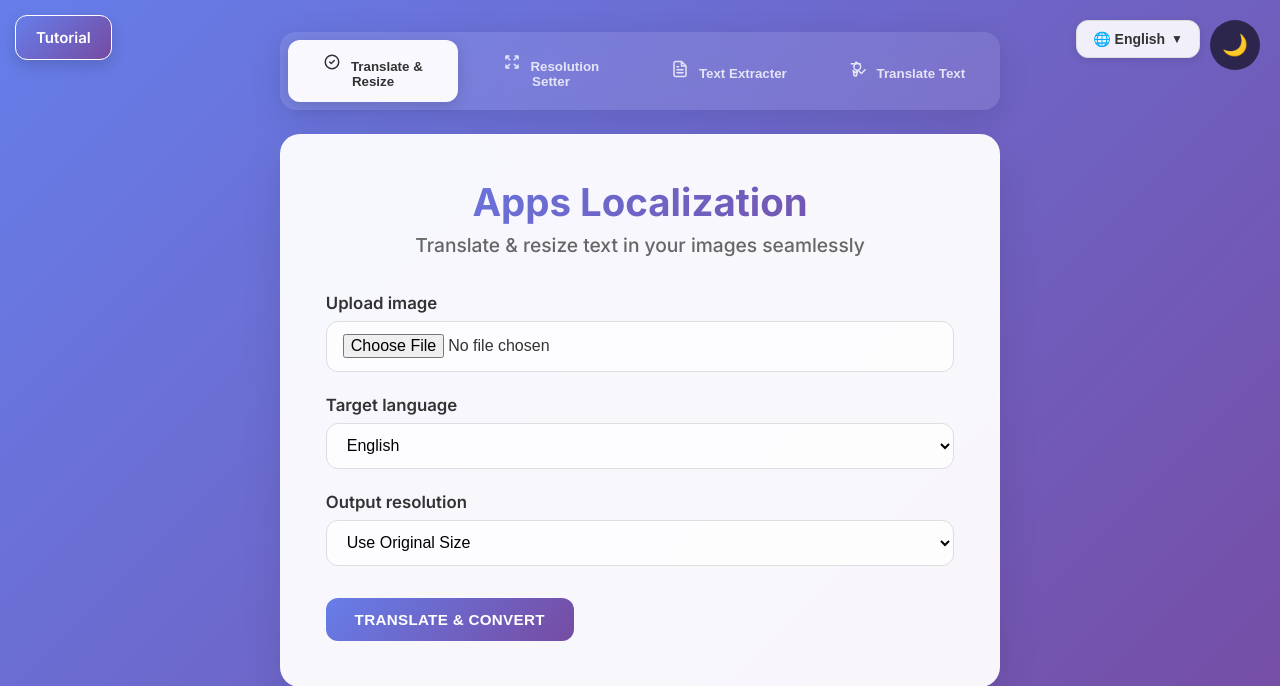
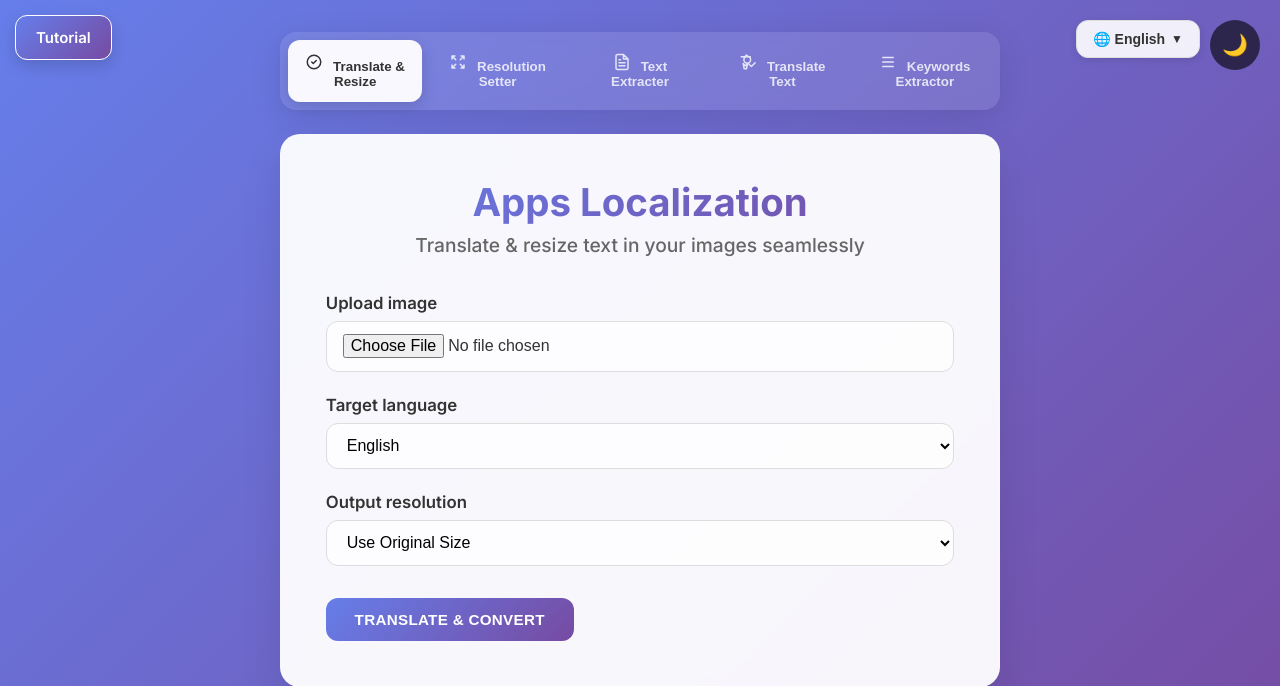
Before and after one commit to maarijsabasoft/AppsLocalization, a Flask app: page / in a window 1280 px wide. Shown: the top 686 px of the page. Run offline with Flask 3, Linux system fonts and the light colour scheme; some libraries are stand-ins or nearby versions.

Commit message:
Update index.html

```diff
--- a/templates/index.html
+++ b/templates/index.html
@@ -766,6 +766,12 @@
         <path d="M3 5H15M9 3V5M10.5 3L12.5 5M7 21L5.5 14L8.5 17L11.5 14L10 21H7ZM21.5 13L16.5 18L13.5 15M15.5 9C15.5 11.4853 13.4853 13.5 11 13.5C8.51472 13.5 6.5 11.4853 6.5 9C6.5 6.51472 8.51472 4.5 11 4.5C13.4853 4.5 15.5 6.51472 15.5 9Z" stroke="currentColor" stroke-width="2" stroke-linecap="round" stroke-linejoin="round"/>
       </svg>
       Translate Text
+    </button>
+ <button class="tab" data-tab="keywords-extractor">
+    <svg width="18" height="18" viewBox="0 0 24 24" fill="none" xmlns="http://www.w3.org/2000/svg" style="margin-right: 6px;">
+      <path d="M5 12H19M5 6H19M5 18H19" stroke="currentColor" stroke-width="2" stroke-linecap="round" stroke-linejoin="round"/>
+    </svg>
+    Keywords Extractor
   </button>
 </div>
 
@@ -1040,7 +1046,7 @@
           <option value="ru">Russian</option>
           <option value="ja">Japanese</option>
           <option value="ko">Korean</option>
-          <!-- <option value="zh">Chinese</option> -->
+          <option value="zh">Chinese</option>
           <option value="ar">Arabic</option>
           <option value="hi">Hindi</option>
         </select>
@@ -1049,7 +1055,7 @@
       </form>
 
       <div class="usage-counter">
-        <span id="usage-count">0</span>/10 translations used today
+        <span id="usage-count">0</span>/500 translations used today
       </div>
 
       <div id="translate-result" class="result" style="display: none;">
@@ -1060,15 +1066,32 @@
         </p>
       </div>
     </div>
+<!-- Keywords Extractor Tab Content -->
+<div id="keywords-extractor" class="tab-content">
+  <form id="keywords-form">
+    <label for="input-text" data-i18n="enter_text">Enter Text (optional)</label>
+    <textarea id="input-text" placeholder="Type your text here..." rows="5"></textarea>
+    <label for="input-image" data-i18n="upload_image">Or Upload Image (optional)</label>
+    <input type="file" id="input-image" accept="image/*">
+    <button type="submit" data-i18n="extract_keywords">Extract Keywords</button>
+  </form>
+
+  <div id="keywords-result" class="result" style="display: none;">
+    <h3 data-i18n="extracted_keywords">Extracted Keywords:</h3>
+    <div class="text-result" id="keywords-text"></div>
+    <p style="display: flex; gap: 10px; margin-top: 1rem;">
+      <button id="copy-keywords" class="download-btn" data-i18n="copy_text">Copy Text</button>
+      <button id="download-keywords" class="download-btn" data-i18n="download_txt">Download as TXT</button>
+    </p>
+  </div>
+</div>
   </main>
 
   <div id="processing-overlay">
     <div class="spinner"></div>
     <p data-i18n="processing">Processing your image… please wait!</p>
   </div>
-
 <script>
-
 // Translations
 const translations = {
   en: {
@@ -1110,25 +1133,30 @@ const translations = {
     download_image: "Download Image",
     share_image: "Share Image",
     processing: "Processing your image… please wait!",
-    tutorial: "Tutorial"
+    tutorial: "Tutorial",
+    enter_text: "Enter Text (optional)",
+    extract_keywords: "Extract Keywords",
+    extracted_keywords: "Extracted Keywords",
+    copy_text: "Copy Text",
+    download_txt: "Download as TXT"
   },
   fr: {
-    app_title: "Localisation d'Applications",
-    app_subtitle: "Traduisez et redimensionnez le texte dans vos images facilement",
-    upload_image: "Télécharger l'image",
+    app_title: "Localisation d'applications",
+    app_subtitle: "Traduisez et redimensionnez le texte dans vos images sans effort",
+    upload_image: "Télécharger une image",
     target_language: "Langue cible",
     output_resolution: "Résolution de sortie",
     original_size: "Utiliser la taille originale",
-    translate_convert: "Traduire et Convertir",
+    translate_convert: "Traduire et convertir",
     font: "Police",
-    upload_font: "Télécharger Police (.ttf, .otf)",
+    upload_font: "Télécharger une police (.ttf, .otf)",
     size: "Taille",
     color: "Couleur",
     outline: "Contour",
     width: "Largeur",
     height: "Hauteur",
     bg_color: "Couleur de fond",
-    align: "Aligner",
+    align: "Alignement",
     left: "Gauche",
     center: "Centre",
     right: "Droite",
@@ -1143,39 +1171,44 @@ const translations = {
     style: "Style",
     italic: "Italique",
     add: "Ajouter",
-    add_text: "Ajouter Texte",
+    add_text: "Ajouter du texte",
     delete: "Supprimer",
     pen: "Stylo",
-    pen_color: "Couleur Stylo",
-    pen_width: "Largeur Stylo",
-    download_image: "Télécharger Image",
-    share_image: "Partager Image",
-    processing: "Traitement de votre image… veuillez patienter!",
-    tutorial: "Tutoriel"
+    pen_color: "Couleur du stylo",
+    pen_width: "Largeur du stylo",
+    download_image: "Télécharger l'image",
+    share_image: "Partager l'image",
+    processing: "Traitement de votre image… veuillez patienter !",
+    tutorial: "Tutoriel",
+    enter_text: "Entrer du texte (facultatif)",
+    extract_keywords: "Extraire les mots-clés",
+    extracted_keywords: "Mots-clés extraits",
+    copy_text: "Copier le texte",
+    download_txt: "Télécharger en TXT"
   },
   de: {
-    app_title: "App-Lokalisierung",
-    app_subtitle: "Text in Ihren Bildern übersetzen und skalieren",
+    app_title: "Apps-Lokalisierung",
+    app_subtitle: "Text in Ihren Bildern nahtlos übersetzen und skalieren",
     upload_image: "Bild hochladen",
     target_language: "Zielsprache",
-    output_resolution: "Ausgabequalität",
+    output_resolution: "Ausgabeauflösung",
     original_size: "Originalgröße verwenden",
-    translate_convert: "Übersetzen und Konvertieren",
+    translate_convert: "Übersetzen und konvertieren",
     font: "Schriftart",
     upload_font: "Schriftart hochladen (.ttf, .otf)",
     size: "Größe",
     color: "Farbe",
-    outline: "Kontur",
+    outline: "Umriss",
     width: "Breite",
     height: "Höhe",
     bg_color: "Hintergrundfarbe",
-    align: "Ausrichten",
+    align: "Ausrichtung",
     left: "Links",
     center: "Zentriert",
     right: "Rechts",
     animation: "Animation",
     none: "Keine",
-    bounce: "Springen",
+    bounce: "Hüpfen",
     pulse: "Pulsieren",
     opacity: "Deckkraft",
     weight: "Gewicht",
@@ -1191,58 +1224,68 @@ const translations = {
     pen_width: "Stiftbreite",
     download_image: "Bild herunterladen",
     share_image: "Bild teilen",
-    processing: "Bild wird verarbeitet… bitte warten!",
-    tutorial: "Anleitung"
+    processing: "Ihr Bild wird verarbeitet… bitte warten!",
+    tutorial: "Anleitung",
+    enter_text: "Text eingeben (optional)",
+    extract_keywords: "Schlüsselwörter extrahieren",
+    extracted_keywords: "Extrahierte Schlüsselwörter",
+    copy_text: "Text kopieren",
+    download_txt: "Als TXT herunterladen"
   },
   es: {
-    app_title: "Localización de Aplicaciones",
-    app_subtitle: "Traduce y redimensiona texto en tus imágenes fácilmente",
+    app_title: "Localización de aplicaciones",
+    app_subtitle: "Traduce y redimensiona el texto en tus imágenes sin problemas",
     upload_image: "Subir imagen",
     target_language: "Idioma objetivo",
     output_resolution: "Resolución de salida",
     original_size: "Usar tamaño original",
-    translate_convert: "Traducir y Convertir",
+    translate_convert: "Traducir y convertir",
     font: "Fuente",
-    upload_font: "Subir Fuente (.ttf, .otf)",
+    upload_font: "Subir fuente (.ttf, .otf)",
     size: "Tamaño",
     color: "Color",
     outline: "Contorno",
     width: "Ancho",
-    height: "Altura",
+    height: "Alto",
     bg_color: "Color de fondo",
-    align: "Alinear",
+    align: "Alineación",
     left: "Izquierda",
     center: "Centro",
     right: "Derecha",
     animation: "Animación",
     none: "Ninguna",
     bounce: "Rebotar",
-    pulse: "Pulso",
+    pulse: "Pulsar",
     opacity: "Opacidad",
     weight: "Peso",
     normal: "Normal",
     bold: "Negrita",
     style: "Estilo",
     italic: "Cursiva",
-    add: "Agregar",
-    add_text: "Agregar Texto",
+    add: "Añadir",
+    add_text: "Añadir texto",
     delete: "Eliminar",
     pen: "Lápiz",
-    pen_color: "Color del Lápiz",
-    pen_width: "Ancho del Lápiz",
-    download_image: "Descargar Imagen",
-    share_image: "Compartir Imagen",
+    pen_color: "Color del lápiz",
+    pen_width: "Ancho del lápiz",
+    download_image: "Descargar imagen",
+    share_image: "Compartir imagen",
     processing: "Procesando tu imagen… ¡por favor espera!",
-    tutorial: "Tutorial"
+    tutorial: "Tutorial",
+    enter_text: "Ingresar texto (opcional)",
+    extract_keywords: "Extraer palabras clave",
+    extracted_keywords: "Palabras clave extraídas",
+    copy_text: "Copiar texto",
+    download_txt: "Descargar como TXT"
   },
   nl: {
-    app_title: "App-localisatie",
-    app_subtitle: "Vertaal en verander de grootte van tekst in uw afbeeldingen naadloos",
+    app_title: "Apps-lokalisatie",
+    app_subtitle: "Vertaal en wijzig de grootte van tekst in je afbeeldingen naadloos",
     upload_image: "Afbeelding uploaden",
     target_language: "Doeltaal",
     output_resolution: "Uitvoerresolutie",
     original_size: "Originele grootte gebruiken",
-    translate_convert: "Vertalen en Converteren",
+    translate_convert: "Vertalen en converteren",
     font: "Lettertype",
     upload_font: "Lettertype uploaden (.ttf, .otf)",
     size: "Grootte",
@@ -1251,7 +1294,7 @@ const translations = {
     width: "Breedte",
     height: "Hoogte",
     bg_color: "Achtergrondkleur",
-    align: "Uitlijnen",
+    align: "Uitlijning",
     left: "Links",
     center: "Midden",
     right: "Rechts",
@@ -1259,7 +1302,7 @@ const translations = {
     none: "Geen",
     bounce: "Stuiteren",
     pulse: "Pulseren",
-    opacity: "Doorzichtigheid",
+    opacity: "Dekking",
     weight: "Gewicht",
     normal: "Normaal",
     bold: "Vet",
@@ -1270,94 +1313,109 @@ const translations = {
     delete: "Verwijderen",
     pen: "Pen",
     pen_color: "Penkleur",
-    pen_width: "Pendikte",
+    pen_width: "Penbreedte",
     download_image: "Afbeelding downloaden",
     share_image: "Afbeelding delen",
-    processing: "Uw afbeelding wordt verwerkt… even geduld!",
-    tutorial: "Handleiding"
+    processing: "Je afbeelding wordt verwerkt… even geduld!",
+    tutorial: "Handleiding",
+    enter_text: "Voer tekst in (optioneel)",
+    extract_keywords: "Trefwoorden extraheren",
+    extracted_keywords: "Geëxtraheerde trefwoorden",
+    copy_text: "Tekst kopiëren",
+    download_txt: "Downloaden als TXT"
   },
   it: {
-    app_title: "Localizzazione App",
+    app_title: "Localizzazione di applicazioni",
     app_subtitle: "Traduci e ridimensiona il testo nelle tue immagini senza problemi",
     upload_image: "Carica immagine",
     target_language: "Lingua di destinazione",
     output_resolution: "Risoluzione di output",
     original_size: "Usa dimensione originale",
-    translate_convert: "Traduci e Converti",
+    translate_convert: "Traduci e converti",
     font: "Carattere",
-    upload_font: "Carica Carattere (.ttf, .otf)",
+    upload_font: "Carica carattere (.ttf, .otf)",
     size: "Dimensione",
     color: "Colore",
     outline: "Contorno",
     width: "Larghezza",
     height: "Altezza",
-    bg_color: "Colore sfondo",
-    align: "Allinea",
+    bg_color: "Colore di sfondo",
+    align: "Allineamento",
     left: "Sinistra",
     center: "Centro",
     right: "Destra",
     animation: "Animazione",
     none: "Nessuna",
     bounce: "Rimbalzo",
-    pulse: "Impulso",
+    pulse: "Pulsazione",
     opacity: "Opacità",
-    weight: "Spessore",
+    weight: "Peso",
     normal: "Normale",
     bold: "Grassetto",
     style: "Stile",
     italic: "Corsivo",
     add: "Aggiungi",
-    add_text: "Aggiungi Testo",
+    add_text: "Aggiungi testo",
     delete: "Elimina",
     pen: "Penna",
-    pen_color: "Colore Penna",
-    pen_width: "Spessore Penna",
-    download_image: "Scarica Immagine",
-    share_image: "Condividi Immagine",
-    processing: "Elaborazione della tua immagine… attendi prego!",
-    tutorial: "Tutorial"
+    pen_color: "Colore della penna",
+    pen_width: "Larghezza della penna",
+    download_image: "Scarica immagine",
+    share_image: "Condividi immagine",
+    processing: "Elaborazione della tua immagine… attendi per favore!",
+    tutorial: "Tutorial",
+    enter_text: "Inserisci testo (opzionale)",
+    extract_keywords: "Estrai parole chiave",
+    extracted_keywords: "Parole chiave estratte",
+    copy_text: "Copia testo",
+    download_txt: "Scarica come TXT"
   },
   pt: {
-    app_title: "Localização de Apps",
-    app_subtitle: "Traduza e redimensione texto em suas imagens sem esforço",
+    app_title: "Localização de aplicativos",
+    app_subtitle: "Traduza e redimensione o texto nas suas imagens de forma fluida",
     upload_image: "Carregar imagem",
-    target_language: "Idioma alvo",
+    target_language: "Idioma de destino",
     output_resolution: "Resolução de saída",
-    original_size: "Usar Tamanho Original",
-    translate_convert: "Traduzir & Converter",
+    original_size: "Usar tamanho original",
+    translate_convert: "Traduzir e converter",
     font: "Fonte",
-    upload_font: "Carregar Fonte (.ttf, .otf)",
+    upload_font: "Carregar fonte (.ttf, .otf)",
     size: "Tamanho",
     color: "Cor",
     outline: "Contorno",
     width: "Largura",
     height: "Altura",
-    bg_color: "Cor de Fundo",
-    align: "Alinhar",
+    bg_color: "Cor de fundo",
+    align: "Alinhamento",
     left: "Esquerda",
     center: "Centro",
     right: "Direita",
     animation: "Animação",
     none: "Nenhuma",
-    bounce: "Salto",
-    pulse: "Pulso",
+    bounce: "Saltar",
+    pulse: "Pulsar",
     opacity: "Opacidade",
     weight: "Peso",
     normal: "Normal",
-    bold: "Negrita",
+    bold: "Negrito",
     style: "Estilo",
     italic: "Itálico",
     add: "Adicionar",
-    add_text: "Adicionar Texto",
+    add_text: "Adicionar texto",
     delete: "Excluir",
     pen: "Caneta",
-    pen_color: "Cor da Caneta",
-    pen_width: "Largura da Caneta",
-    download_image: "Baixar Imagem",
-    share_image: "Compartilhar Imagem",
-    processing: "Processando sua imagem… aguarde!",
-    tutorial: "Tutorial"
-  },
+    pen_color: "Cor da caneta",
+    pen_width: "Largura da caneta",
+    download_image: "Baixar imagem",
+    share_image: "Compartilhar imagem",
+    processing: "Processando sua imagem… por favor, aguarde!",
+    tutorial: "Tutorial",
+    enter_text: "Inserir texto (opcional)",
+    extract_keywords: "Extrair palavras-chave",
+    extracted_keywords: "Palavras-chave extraídas",
+    copy_text: "Copiar texto",
+    download_txt: "Baixar como TXT"
+  }
 };
 
 // Tab functionality
@@ -1784,6 +1842,92 @@ function fallbackShare(dataURL) {
   document.body.insertAdjacentHTML("beforeend", shareOptions);
 }
 
+// Handle Keywords Extractor Form
+document.addEventListener('DOMContentLoaded', () => {
+  const keywordsForm = document.getElementById('keywords-form');
+  if (keywordsForm) {
+    console.log('Keywords form found');
+    keywordsForm.addEventListener('submit', async (e) => {
+      e.preventDefault();
+      console.log('Keywords Extractor form submitted');
+      const text = document.getElementById('input-text')?.value.trim();
+      const image = document.getElementById('input-image')?.files[0];
+      if (!text && !image) {
+        console.log('No text or image provided');
+        alert('Please provide either text or an image.');
+        return;
+      }
+      const formData = new FormData();
+      if (text) {
+        formData.append('text', text);
+        console.log('Text added to formData:', text);
+      }
+      if (image) {
+        formData.append('image', image);
+        console.log('Image added to formData:', image.name);
+      }
+      const processingOverlay = document.getElementById('processing-overlay');
+      if (processingOverlay) {
+        processingOverlay.style.display = 'flex';
+      } else {
+        console.error('Processing overlay not found');
+      }
+      try {
+        console.log('Sending fetch request to /extract_keywords');
+        const response = await fetch('/extract_keywords', {
+          method: 'POST',
+          body: formData
+        });
+        console.log('Response status:', response.status);
+        const data = await response.json();
+        console.log('Response data:', data);
+        if (!response.ok || !data.success) {
+          throw new Error(data.error || 'Failed to extract keywords');
+        }
+        const keywordsText = document.getElementById('keywords-text');
+        const keywordsResult = document.getElementById('keywords-result');
+        if (keywordsText && keywordsResult) {
+          keywordsText.innerText = data.keywords;
+          keywordsResult.style.display = 'block';
+        } else {
+          console.error('Keywords text or result element not found');
+        }
+      } catch (err) {
+        console.error('Error in fetch request:', err);
+        alert('Error: ' + err.message);
+      } finally {
+        if (processingOverlay) {
+          processingOverlay.style.display = 'none';
+        }
+      }
+    });
+  } else {
+    console.error('Keywords form not found');
+  }
+
+  // Copy Keywords Button
+  document.getElementById('copy-keywords')?.addEventListener('click', () => {
+    const text = document.getElementById('keywords-text').innerText;
+    navigator.clipboard.writeText(text).then(() => {
+      alert('Keywords copied to clipboard!');
+    }).catch(err => {
+      alert('Failed to copy: ' + err.message);
+    });
+  });
+
+  // Download Keywords as TXT
+  document.getElementById('download-keywords')?.addEventListener('click', () => {
+    const text = document.getElementById('keywords-text').innerText;
+    const blob = new Blob([text], { type: 'text/plain' });
+    const url = URL.createObjectURL(blob);
+    const a = document.createElement('a');
+    a.href = url;
+    a.download = 'extracted_keywords.txt';
+    a.click();
+    URL.revokeObjectURL(url);
+  });
+});
+
 // Image Text Translation Tab
 {% if success %}
 let canvas = null;
@@ -1794,6 +1938,7 @@ let redoHistory = [];
 let clipboard = null;
 let isPenActive = false;
 let customFontName = null;
+
 function initCanvas() {
   const fonts = [{% for font in fonts %}'{{ font }}'{% if not loop.last %},{% endif %}{% endfor %}];
   const img = new Image();
@@ -1822,10 +1967,10 @@ let customFontName = null;
         const textObj = new fabric.Textbox(text.text, {
           left: text.left * scale,
           top: text.top * scale,
-              fontFamily: text.fontFamily || 'NotoSansArabic',
+          fontFamily: text.fontFamily || 'Inter',
           fontSize: text.fontSize * scale,
           fill: text.fill,
-              textAlign: text.textAlign || 'right',
+          textAlign: text.textAlign || 'left',
           lineHeight: text.lineHeight || 1.2,
           width: (text.width || img.width) * scale,
           selectable: true,
@@ -1836,10 +1981,7 @@ let customFontName = null;
       canvas.on('selection:created', updateControls);
       canvas.on('selection:updated', updateControls);
       canvas.on('selection:cleared', updateControls);
-          canvas.on('object:modified', () => {
-            saveState();
-          });
-          // Fixed text editing event handling
+      canvas.on('object:modified', saveState);
       canvas.on('text:changed', (e) => {
         if (e.target && e.target.type === 'textbox') {
           saveState();
@@ -1885,7 +2027,6 @@ let customFontName = null;
         }
       });
       document.addEventListener('keydown', (e) => {
-            // Prevent default behavior for keys we're handling
         if ((e.ctrlKey && (e.key === 'z' || e.key === 'y' || e.key === 'a' || e.key === 'c' || e.key === 'x' || e.key === 'v')) ||
             (e.key === 'Backspace' || e.key === 'Delete') && !e.target.isContentEditable) {
           e.preventDefault();
@@ -1952,7 +2093,6 @@ let customFontName = null;
           }
         }
         if (e.key === 'Backspace' && !e.target.isContentEditable) {
-              e.preventDefault();
           const activeObjects = canvas.getActiveObjects();
           if (activeObjects.length > 0) {
             activeObjects.forEach(obj => {
@@ -2031,6 +2171,7 @@ let customFontName = null;
     document.getElementById('processing-overlay').style.display = 'none';
   };
 }
+
 function saveState() {
   const state = canvas.toJSON(['animation']);
   undoHistory.push(state);
```
Lines whose indentation alone changed are shown as unchanged.
